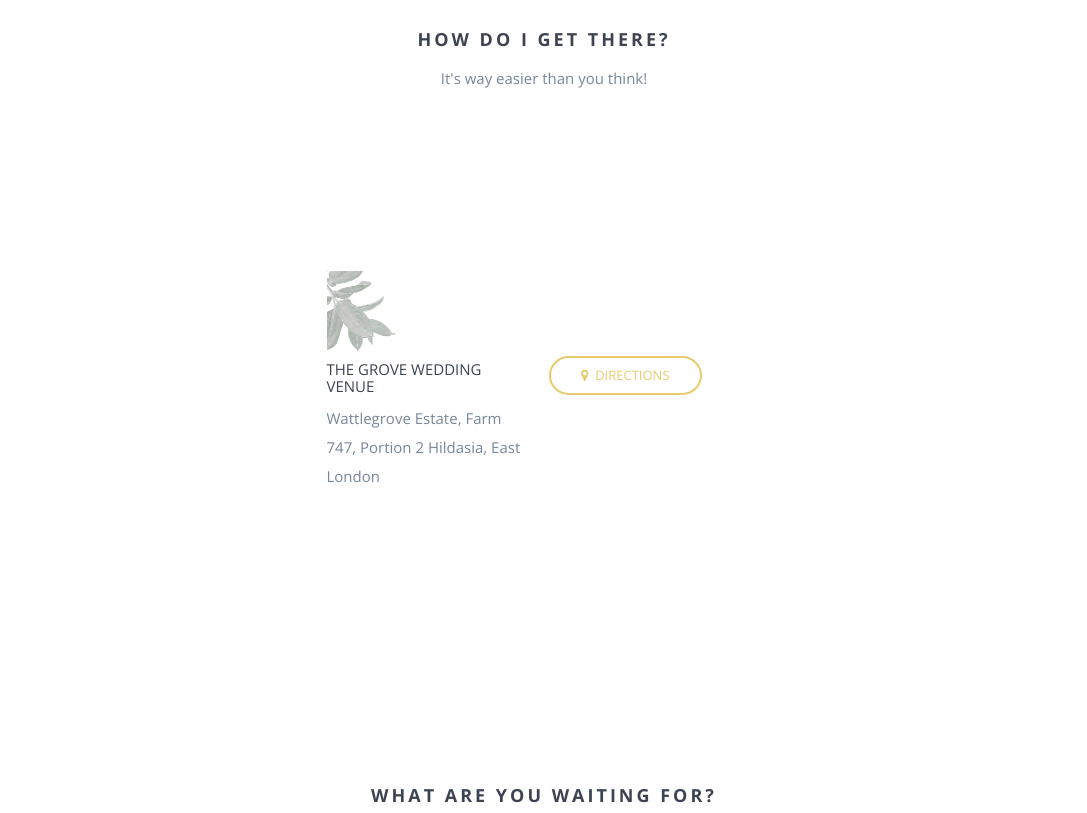
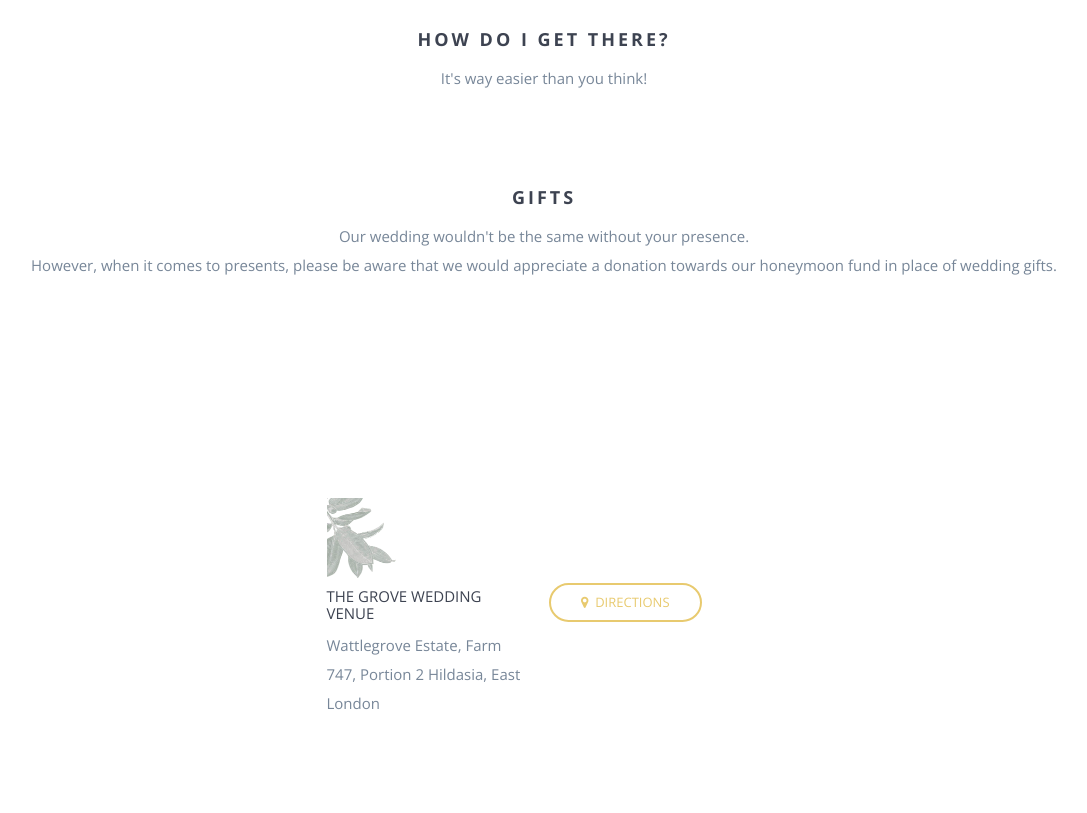
Before and after one commit to bluey86/NicTrish2022, a website: page index.html in a window 1280 px wide. Shown: the part 2320-3133 px from the top of the page, without its empty margins (96-1183 px from the left). Drawn offline with nearby package versions, Linux system fonts and the light colour scheme; a script that the page names is missing; files whose address does not match are found by name.

Commit message:
Update index.html

```diff
--- a/index.html
+++ b/index.html
@@ -358,6 +358,12 @@
         <p>Dress: semi-formal  |  Time: 14:30 for 15:00 |  Regretfully no children</p><br><br>
         <h3>How do I get there?</h3>
         <p>It's way easier than you think!</p>
+    </div>
+<section id="map" class="section-padding">
+    <div class="text-center">
+        <h3>Gifts</h3>
+        <p>Our wedding wouldn't be the same without your presence. <br> However, when it comes to presents, please be aware that we would appreciate a donation towards our honeymoon fund in place of wedding gifts.</p><br><br>
+
     </div>
 
 
```
